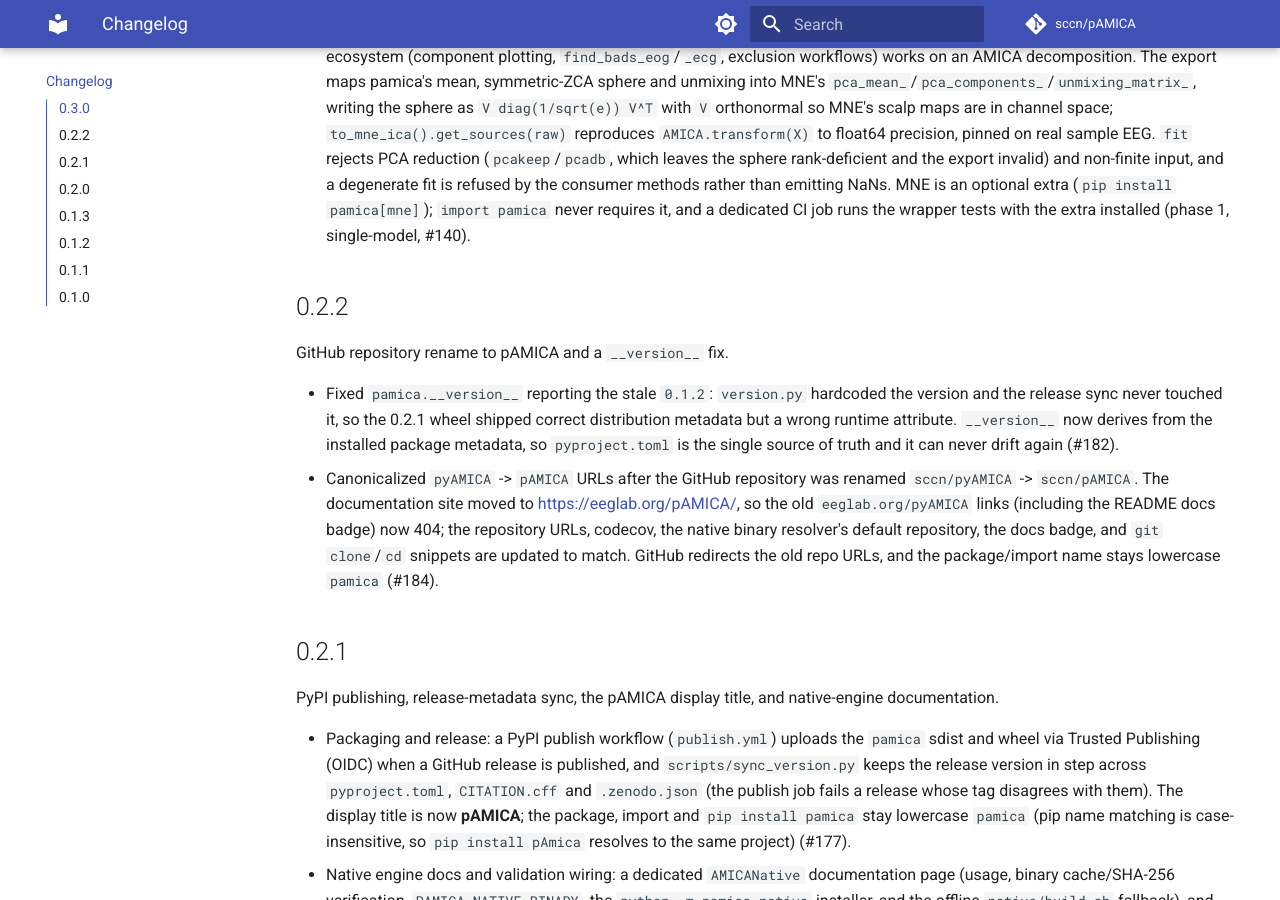
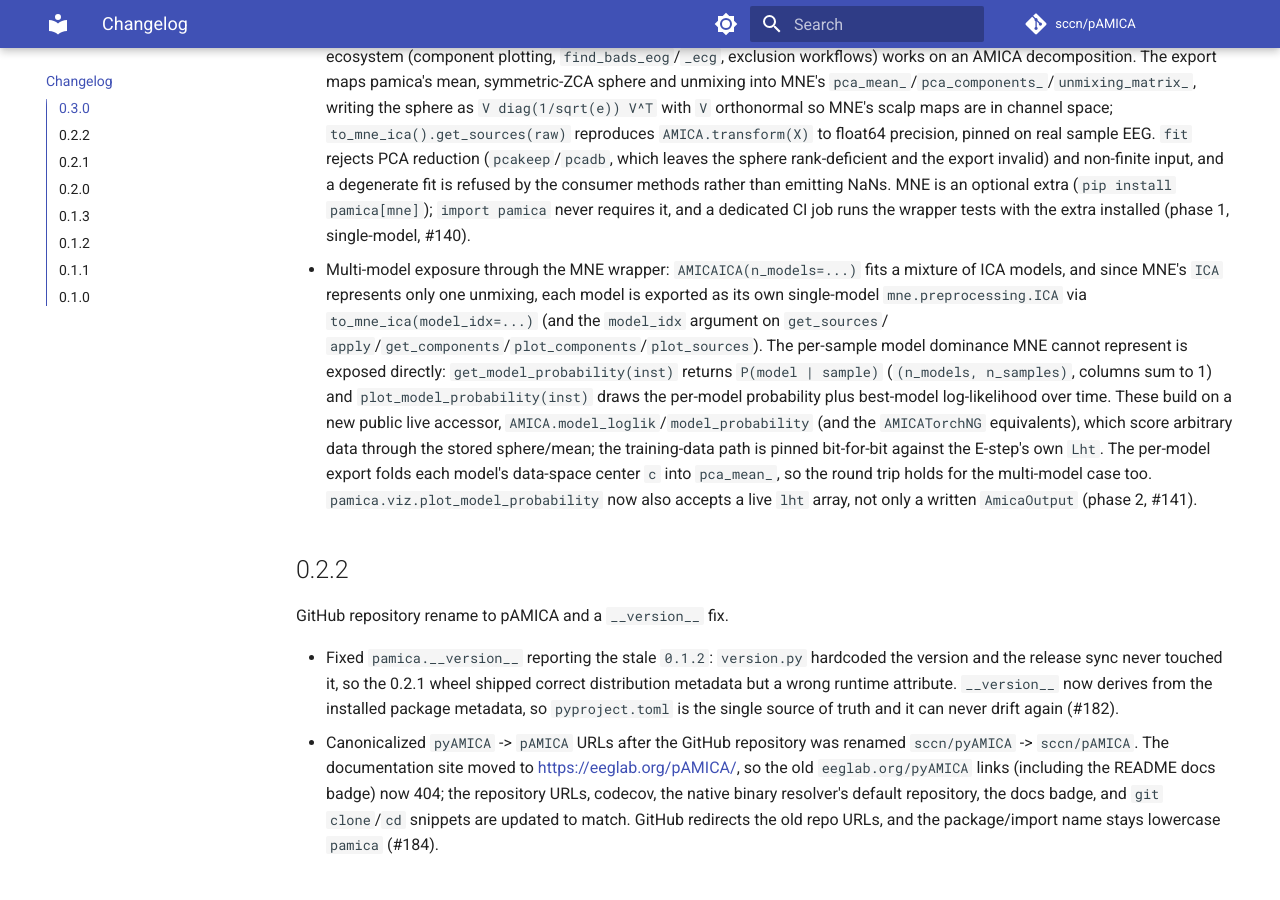
Before and after one commit to neuromechanist/pyAMICA, an MkDocs documentation site: the page built from docs/changelog.md, in a window 1280 px wide and 900 px high, scrolled down 470 px. Built offline with MkDocs 1.6.1 and Material for MkDocs 9.7.7, drawn with Linux system fonts in a browser that asks for light colours; comment, search, counter and statistics services are not loaded.

Commit message:
Document multi-model MNE wrapper

```diff
--- a/docs/changelog.md
+++ b/docs/changelog.md
@@ -27,6 +27,21 @@ MNE-Python compatibility layer (epic #139), additive: the scikit-learn-style
   optional extra (`pip install pamica[mne]`); `import pamica` never requires it,
   and a dedicated CI job runs the wrapper tests with the extra installed (phase 1,
   single-model, #140).
+- Multi-model exposure through the MNE wrapper: `AMICAICA(n_models=...)` fits a
+  mixture of ICA models, and since MNE's `ICA` represents only one unmixing,
+  each model is exported as its own single-model `mne.preprocessing.ICA` via
+  `to_mne_ica(model_idx=...)` (and the `model_idx` argument on `get_sources`/
+  `apply`/`get_components`/`plot_components`/`plot_sources`). The per-sample model
+  dominance MNE cannot represent is exposed directly: `get_model_probability(inst)`
+  returns `P(model | sample)` (`(n_models, n_samples)`, columns sum to 1) and
+  `plot_model_probability(inst)` draws the per-model probability plus best-model
+  log-likelihood over time. These build on a new public live accessor,
+  `AMICA.model_loglik`/`model_probability` (and the `AMICATorchNG` equivalents),
+  which score arbitrary data through the stored sphere/mean; the training-data
+  path is pinned bit-for-bit against the E-step's own `Lht`. The per-model export
+  folds each model's data-space center `c` into `pca_mean_`, so the round trip
+  holds for the multi-model case too. `pamica.viz.plot_model_probability` now also
+  accepts a live `lht` array, not only a written `AmicaOutput` (phase 2, #141).
 
 ## 0.2.2
 
```
Also changed, not shown: docs/api/mne-compat.md (+26 -4 lines).
